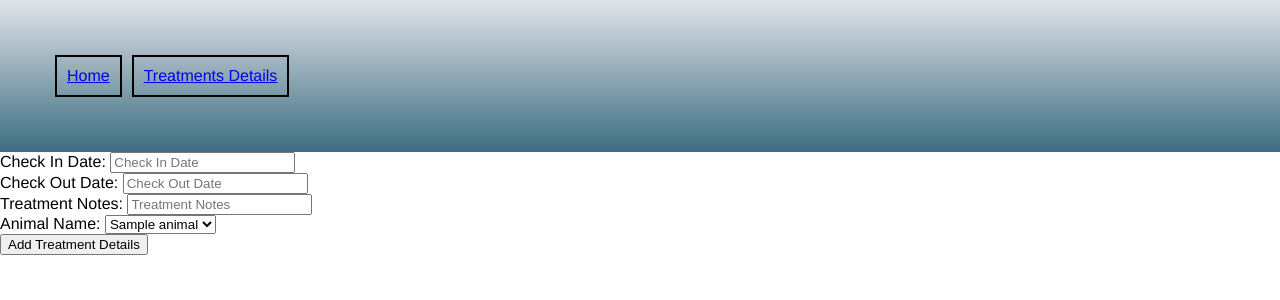
After one commit to innessa89/Project_Vet_practice, a Flask app: page /treatments/new in a window 1280 px wide. The commit adds this page. Shown: the top 300 px of the page. Run offline with Flask 2, Linux system fonts and the light colour scheme; a database or web service that is not in the repository returns one stand-in record (values such as "Sample title"); some libraries are stand-ins or nearby versions.

Commit message:
css start

```diff
--- a/controllers/owner_controller.py
+++ b/controllers/owner_controller.py
@@ -29,7 +29,7 @@ def create_owner():
     contact_info=request.form['contact_info']
     vet_id=request.form['vet_id']
     vet=vet_repository.select(vet_id)
-    owner=Owner(name,contact_info,vet,id)
+    owner=Owner(name,vet,contact_info)
     owner_repository.save(owner)
     return redirect('/owners')
 
--- a/controllers/treatment_controller.py
+++ b/controllers/treatment_controller.py
@@ -28,10 +28,10 @@ def new_treatment():
 def create_treatment():
     check_in_date=request.form['check_in_date']
     check_out_date=request.form['check_out_date']
+    animal_id=request.form['animal_id']
     treatment_notes=request.form['treatment_notes']
-    animal_id=request.form['animal_id']
     animal=animal_repository.select(animal_id)
-    treatment=Treatment(check_in_date,check_out_date,treatment_notes,animal,id)
+    treatment=Treatment(check_in_date,check_out_date,animal,treatment_notes,id)
     treatment_repository.save(treatment)
     return redirect('/treatments')
 
@@ -62,8 +62,8 @@ def update_treatment(id):
     treatment_notes=request.form['treatment_notes']
     animal_id=request.form['animal_id']
     animal=animal_repository.select(animal_id)
-    treatment=Treatment(check_in_date,check_out_date,treatment_notes,animal,id)
-    owner_repository.update(treatment)
+    treatment=Treatment(check_in_date,check_out_date,animal,treatment_notes,id)
+    treatment_repository.update(treatment)
     return redirect('/treatments')
 
 
--- a/models/owner.py
+++ b/models/owner.py
@@ -1,6 +1,6 @@
 class Owner:
     def __init__(self, name,vet,contact_info,id=None):
         self.name=name
+        self.vet=vet
         self.contact_info=contact_info
-        self.vet=vet
         self.id=id
--- a/repositories/owner_repository.py
+++ b/repositories/owner_repository.py
@@ -8,8 +8,8 @@ import repositories.vet_repository as vet_repository
 import repositories.treatment_repository as treatment_repository
 
 def save(owner):
-    sql = "INSERT INTO owners (name,vet_id,contact_info) VALUES (%s, %s, %s) RETURNING *"
-    values = [owner.name,owner.vet.id,owner.contact_info]
+    sql = "INSERT INTO owners (name,contact_info,vet_id) VALUES (%s, %s, %s) RETURNING *"
+    values = [owner.name,owner.contact_info,owner.vet.id]
     results = run_sql(sql, values)
     id = results[0]['id']
     owner.id = id
--- a/repositories/treatment_repository.py
+++ b/repositories/treatment_repository.py
@@ -25,21 +25,21 @@ def select_all():
 
     for row in results:
         animal=animal_repository.select(row['animal_id'])
-        treatment = Treatment(row['check_in_date'],row['check_out_date'], animal, row['treatments_notes'],row['id'])
+        treatment = Treatment(row['check_in_date'],row['check_out_date'], animal, row['treatment_notes'],row['id'])
         treatments.append(treatment)
     return treatments
 
 
 
 def select(id):
-    owner = None
+
     sql = "SELECT * FROM treatments WHERE id = %s"
     values = [id]
     result = run_sql(sql, values)[0]
 
     if result is not None:
         animal=animal_repository.select(result['animal_id'])
-        treatment = Treatment(result['check_in_date'],result['check_out_date'], animal, result['treatments_notes'],result['id'])
+        treatment = Treatment(result['check_in_date'],result['check_out_date'], animal, result['treatment_notes'],result['id'])
     return treatment
 
 
--- a/static/style.css
+++ b/static/style.css
@@ -0,0 +1,34 @@
+body{
+    font-family: "Helvetica", arial, sans-serif; font-size: 16px;
+    margin: 0;
+    background-color: ;
+}
+
+header {
+    padding: 10px;
+    margin: 0;
+    background: rgb(60,109,129);
+    background: linear-gradient(0deg, rgba(60,109,129,1) 0%, rgba(225,228,233,1) 100%);
+}
+
+.menu{
+    display: flex;
+    padding: 10px;
+    list-style-type: none;
+    margin: 30px;
+
+
+}
+
+.menu li{
+    text-align: center;
+    margin: 5px;
+    border: 2px solid black;
+    padding: 10px;
+}
+
+.first-page-logo h1{
+    font-family: fantasy;
+    font-size: 60px;
+    text-align: center;
+}
--- a/templates/animals/edit.html
+++ b/templates/animals/edit.html
@@ -13,17 +13,17 @@
 <form action="/animals/{{animal.id}}" method="post">
   <div>
     <label for="name">Name:</label>
-    <input type="text" id="name" name="name" value="{{ animal.name }}" required autofocus>
+    <input type="text" id="name" name="name" value="{{ animal.name }}">
   </div>
 
   <div>
     <label for="animal_type">Animal Type:</label>
-    <input type="text" id="animal_type" name="animal_type" value="{{ animal.animal_type }}" required>
+    <input type="text" id="animal_type" name="animal_type" value="{{ animal.animal_type }}">
   </div>
 
   <div>
     <label for="birth_date">Birth Date:</label>
-    <input type="birth_date" id="birth_date" name="birth_date" value="{{ animal.birth_date }}" required>
+    <input type="birth_date" id="birth_date" name="birth_date" value="{{ animal.birth_date }}">
   </div>
 
   <div>
--- a/templates/index.html
+++ b/templates/index.html
@@ -7,8 +7,11 @@
         <li><a href="/animals">Animals</a></li>
         <li><a href="/vets">Vets</a></li>
         <li><a href="/owners">Owners</a></li>
-        <li><a href="/treatement_dates">Treatement Dates</a></li>
+        <li><a href="/treatments">Treatement Details</a></li>
       </ul>
     </nav>
   </header>
+  <div class="first-page-logo">
+  <h1>HAPPY PUPPY VET CLINIC</h1>
+  </div>
 {% endblock %}
--- /dev/null
+++ b/templates/treatments/new.html
@@ -0,0 +1,39 @@
+{% extends "base.html" %}
+{% block content %}
+
+<header>
+    <nav>
+      <ul class="menu">
+        <li><a href="/">Home</a></li>
+        <li><a href="/treatments">Treatments Details</a></li>
+      </ul>
+    </nav>
+  </header>
+
+<form action="/treatments" method="post">
+    <div>
+      <label for="check_in_date">Check In Date:</label>
+      <input type="text" id="check_in_date" name="check_in_date" placeholder="Check In Date">
+    </div>
+    <div>
+      <label for="check_out_date">Check Out Date:</label>
+      <input type="text" id="check_out_date" name="check_out_date" placeholder="Check Out Date">
+    </div>
+    <div>
+       <label for="treatment_notes">Treatment Notes:</label>
+       <input type="text" id="treatment_notes" name="treatment_notes" placeholder="Treatment Notes">
+    </div>
+    <div>
+    <label for="animal">Animal Name:</label>
+      <select id="animal" name="animal_id">
+         {% for animal in all_animals %}
+            <option value="{{animal.id}}">{{animal.name}}</option>
+         {% endfor %}
+      </select>
+    </div>
+
+    <button type="submit">Add Treatment Details</button>
+
+  </form>
+
+{% endblock %}
```
Also changed, not shown: templates/treatments/edit.html (added, +41 -0 lines), templates/treatments/index.html (added, +30 -0 lines).
